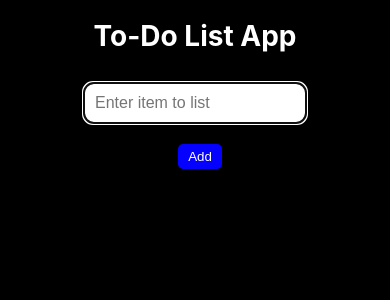
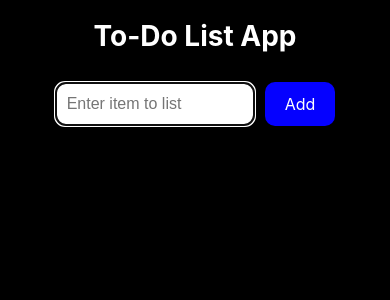
Before and after one commit to CheyReddy/to-do-list-app, a React (Create React App) app: page / in a window 390 px wide. Shown: the top 300 px of the page. Built offline with nearby package versions, Linux system fonts and the light colour scheme.

Commit message:
responsive for small screens

```diff
--- a/src/Home.css
+++ b/src/Home.css
@@ -1,22 +1,31 @@
-.container{
+.container {
   display: flex;
   flex-direction: column;
   align-items: center;
   justify-content: center;
   gap: 10px;
 }
-h1{
+
+h1 {
   color: white;
 }
 
-.searchQuery{
+.searchQuery {
   width: 400px;
   font-size: medium;
   border-radius: 10px;
   padding: 10px;
+  height: 44px;
+  box-sizing: border-box;
 }
 
-.list-container{
+.input-area {
+  display: flex;
+  align-items: stretch;
+  gap: 10px;
+}
+
+.list-container {
   display: flex;
   flex-direction: column;
   gap: 10px;
@@ -24,7 +33,7 @@ h1{
   align-items: center;
 }
 
-.item{
+.item {
   background-color: #e2e2e2;
   color: black;
   display: grid;
@@ -32,9 +41,11 @@ h1{
   align-items: center;
   padding: 8px 12px;
   border-radius: 8px;
-  width: 600px;
+  width: 100%;
+  min-width: 600px;
 
 }
+
 .itemName {
   font-size: 16px;
   text-align: left;
@@ -53,14 +64,17 @@ h1{
   border-radius: 5px;
 }
 
-.addItem{
+.addItem {
   background-color: #0501ff;
   color: white;
-  margin-left: 10px;
   cursor: pointer;
-  padding: 5px 10px;
+  padding: 0 20px;
   border: none;
-  border-radius: 5px;
+  border-radius: 10px;
+  height: 44px;
+  display: flex;
+  align-items: center;
+  justify-content: center;
 }
 
 .editItem button {
@@ -72,39 +86,41 @@ h1{
   background-color: #d32f2f;
   color: white;
 }
-.shortScreen{
+
+.shortScreen {
   display: none;
 }
 
-@media (max-width: 639px){
-  h1{
+@media (max-width: 639px) {
+  h1 {
     font-size: 28px;
   }
-  .searchQuery{
+
+  .searchQuery {
     max-width: 200px;
   }
 
-  .addItem{
-    margin-top: 10px;
+  .item {
+    grid-template-columns: 8px 1fr auto auto;
+    min-width: 280px;
   }
 
-  .item{
-    grid-template-columns: 8px 1fr auto auto;
-    width: 200px;
-  }
-  .fullScreen{
+  .fullScreen {
     display: none;
   }
-  .shortScreen{
+
+  .shortScreen {
     display: inline;
   }
+
   .editItem button,
   .deleteItem button {
     padding: 3px;
     font-size: 15px;
-  margin-left: 5px;
+    margin-left: 10px;
   }
-.itemName{
+
+  .itemName {
     margin-left: 9px;
   }
 
--- a/src/Home.jsx
+++ b/src/Home.jsx
@@ -20,49 +20,62 @@ function Home() {
 
   const editItem = (index) => {
     const newValue = prompt("Edit your task: ", toDoList[index]);
-    if(newValue!==null && newValue.trim() !==""){
+    if (newValue !== null && newValue.trim() !== "") {
       const updatedList = [...toDoList];
       updatedList[index] = newValue;
       setToDoList(updatedList);
       inputRef.current.focus();
     }
-  }
+  };
 
   const deleteItem = (index) => {
-    const newList = toDoList.filter((_,i) => i !== index);
+    const newList = toDoList.filter((_, i) => i !== index);
     setToDoList(newList);
     inputRef.current.focus();
-  }
+  };
 
   return (
     <div className="container">
       <h1>To-Do List App</h1>
-
+      <div className="input-area">
+        <div>
           <input
             type="text"
             className="searchQuery"
             placeholder="Enter item to list"
             value={query}
             ref={inputRef}
+            onKeyDown={(e) => {
+              if(e.key==="Enter"){
+                addItem();
+              }
+            }}
             onChange={(e) => setQuery(e.target.value)}
           />
-      <button className="addItem" onClick={addItem}>Add</button>
+        </div>
+        <div className="addItem" onClick={addItem}>
+            Add
+        </div>
+      </div>
       <div className="list-container">
         {toDoList.map((item, index) => (
           <div className="item" key={index}>
-            <div className="itemIndex">{index+1}.</div>
+            <div className="itemIndex">{index + 1}.</div>
             <div className="itemName">{item}</div>
-            <div className="editItem"><button onClick={() => editItem(index)}>
+            <div className="editItem">
+              <button onClick={() => editItem(index)}>
                 <span className="shortScreen">📝</span>
                 <span className="fullScreen">Edit</span>
-              </button></div>
-            <div className="deleteItem"><button onClick={() => deleteItem(index)}>
+              </button>
+            </div>
+            <div className="deleteItem">
+              <button onClick={() => deleteItem(index)}>
                 <span className="shortScreen">🗑️</span>
                 <span className="fullScreen">Delete</span>
-              </button></div>
+              </button>
             </div>
-        ))
-        }
+          </div>
+        ))}
       </div>
     </div>
   );
```
Lines whose indentation alone changed are shown as unchanged.
